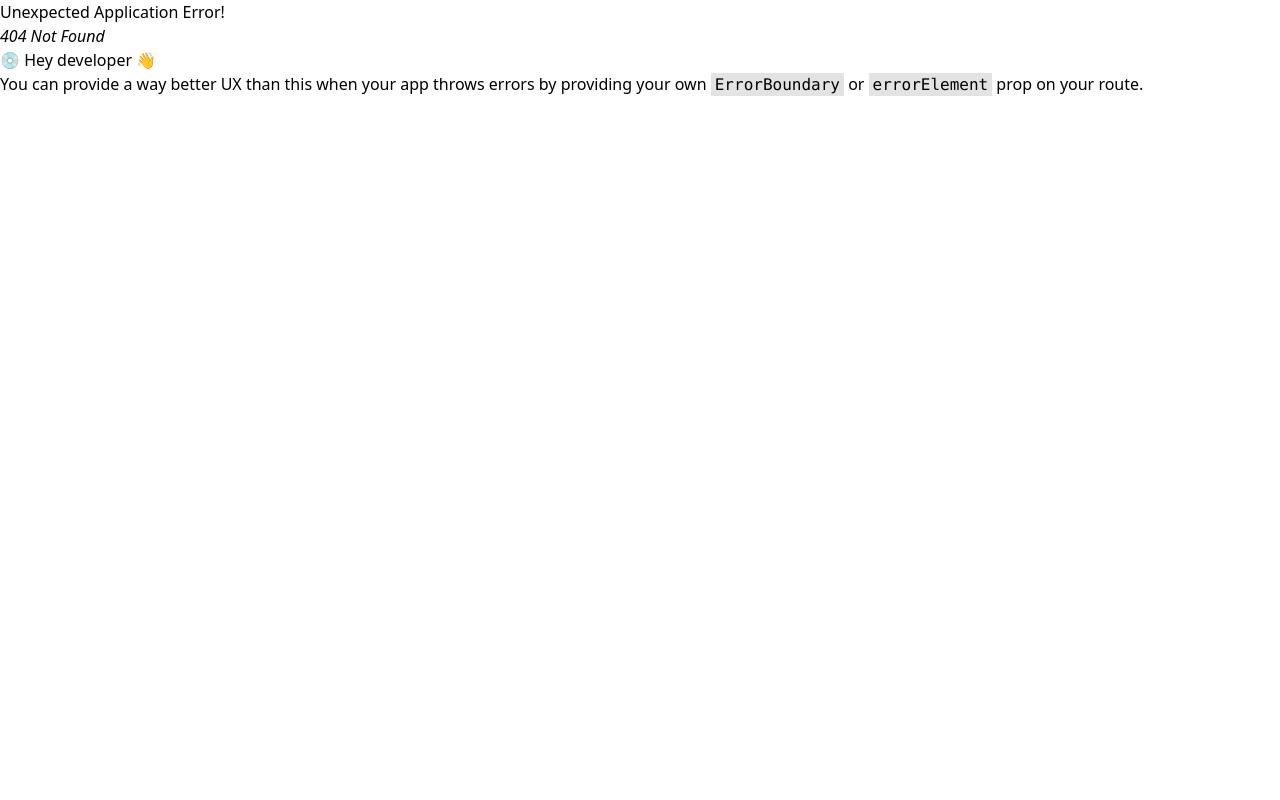
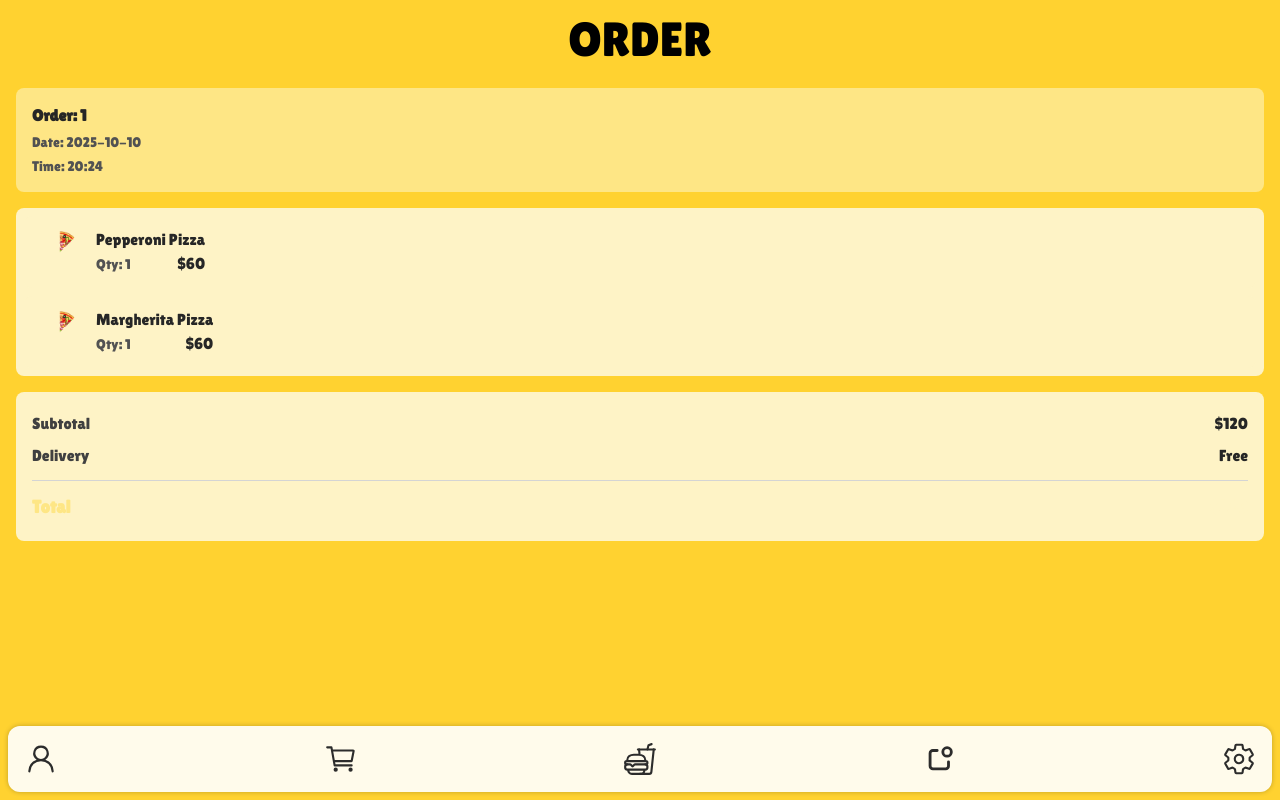
Before and after one commit to mahdibaderloo/fastfood, a React (Vite) app: page /orders/1 in a window 1280 px wide. Before the commit this address had no page. Built offline with nearby package versions, Linux system fonts and the light colour scheme.

Commit message:
add Order component

```diff
--- a/src/App.tsx
+++ b/src/App.tsx
@@ -14,6 +14,7 @@ import Favorites from "./pages/Favorites.js";
 import Wallet from "./pages/Wallet.js";
 import Address from "./pages/Address.js";
 import Support from "./pages/Support.js";
+import Order from "./pages/Order.js";
 
 const queryClient = new QueryClient();
 
@@ -24,6 +25,7 @@ const router = createBrowserRouter([
       { path: "/", element: <Menu /> },
       { path: "/dashboard", element: <Dashboard /> },
       { path: "/orders", element: <Orders /> },
+      { path: "/orders/:orderId", element: <Order /> },
       { path: "/favorites", element: <Favorites /> },
       { path: "/wallet", element: <Wallet /> },
       { path: "/address", element: <Address /> },
--- a/src/features/order/OrderItem.tsx
+++ b/src/features/order/OrderItem.tsx
@@ -1,10 +1,15 @@
 import { CgChevronRight } from "react-icons/cg";
+import { Link } from "react-router-dom";
 
 import pizza from "../../data/images/loading-1.png";
 
 function OrderItem() {
   return (
-    <li className="bg-amber-100 rounded-lg p-3 relative flex flex-col justify-between">
+    <li className="rounded-lg">
+      <Link
+        to={`/orders/4738929`}
+        className="bg-amber-100 rounded-lg p-3 relative flex flex-col justify-between hover:bg-amber-200/70"
+      >
         <div className="flex justify-between text-neutral-800">
           <p>Order: 4738929</p>
           <p>$120</p>
@@ -19,6 +24,7 @@ function OrderItem() {
             <CgChevronRight size={30} color="#525252" />
           </p>
         </div>
+      </Link>
     </li>
   );
 }
--- a/src/pages/Order.tsx
+++ b/src/pages/Order.tsx
@@ -0,0 +1,107 @@
+import { useNavigate, useParams } from "react-router-dom";
+import Header from "../components/Header";
+import { CgChevronLeft } from "react-icons/cg";
+import pizza from "../data/images/loading-1.png";
+
+function Order() {
+  const navigate = useNavigate();
+  const { orderId } = useParams();
+
+  // Mock data for the order detail page
+  const order = {
+    id: orderId ?? "4738929",
+    date: "2025-10-10",
+    time: "20:24",
+    items: [
+      { id: 1, name: "Pepperoni Pizza", qty: 1, price: 60, image: pizza },
+      { id: 2, name: "Margherita Pizza", qty: 1, price: 60, image: pizza },
+    ],
+    deliveryFee: 0,
+  };
+
+  const subtotal = order.items.reduce((sum, it) => sum + it.price * it.qty, 0);
+  const total = subtotal + order.deliveryFee;
+
+  return (
+    <>
+      <Header pContent="ORDER" />
+      {/* <button
+          aria-label="Back"
+          className="absolute left-4 top-1/2 -translate-y-1/2 p-1 rounded-md hover:bg-amber-200/60 dark:hover:bg-neutral-700"
+          onClick={() => navigate(-1)}
+        >
+          <CgChevronLeft
+            size={28}
+            className="text-neutral-800 dark:text-amber-300"
+          />
+        </button> */}
+
+      <main className="p-4 pt-22 h-screen overflow-y-scroll">
+        <section className="bg-amber-200 rounded-lg p-4 text-neutral-800">
+          <p className="font-semibold">Order: {order.id}</p>
+          <p className="text-sm text-neutral-600 mt-1">Date: {order.date}</p>
+          <p className="text-sm text-neutral-600 mt-1">Time: {order.time}</p>
+        </section>
+
+        <section className="mt-4 bg-amber-100 rounded-lg">
+          <ul className="flex flex-col gap-2 p-2">
+            {order.items.map((it) => (
+              <li
+                key={it.id}
+                className="bg-amber-100 dark:bg-neutral-800 rounded-lg p-3 flex items-center justify-between"
+              >
+                <div className="flex items-center gap-3">
+                  <img
+                    src={it.image}
+                    alt={it.name}
+                    className="w-12 h-12 rounded-md"
+                  />
+                  <div>
+                    <p className="text-neutral-800 dark:text-amber-100">
+                      {it.name}
+                    </p>
+                    <div className="flex items-center justify-between">
+                      <p className="text-sm text-neutral-600 dark:text-amber-200">
+                        Qty: {it.qty}
+                      </p>
+                      <p className="text-neutral-800 dark:text-amber-200 font-medium">
+                        ${it.price * it.qty}
+                      </p>
+                    </div>
+                  </div>
+                </div>
+              </li>
+            ))}
+          </ul>
+        </section>
+
+        {/* Summary */}
+        <section className="bg-amber-100 dark:bg-neutral-800 rounded-lg p-4 mt-4 text-neutral-800 dark:text-amber-100">
+          <div className="flex justify-between py-1">
+            <span className="text-neutral-700 dark:text-amber-200">
+              Subtotal
+            </span>
+            <span>${subtotal}</span>
+          </div>
+          <div className="flex justify-between py-1">
+            <span className="text-neutral-700 dark:text-amber-200">
+              Delivery
+            </span>
+            <span>
+              {order.deliveryFee === 0 ? "Free" : `$${order.deliveryFee}`}
+            </span>
+          </div>
+          <div className="h-px bg-neutral-300 dark:bg-neutral-700 my-2" />
+          <div className="flex justify-between py-1 text-lg font-semibold">
+            <span className="text-amber-200">Total</span>
+            <span className="text-amber-100">${total}</span>
+          </div>
+        </section>
+
+        <div className="w-full h-16"></div>
+      </main>
+    </>
+  );
+}
+
+export default Order;
```
Lines whose indentation alone changed are shown as unchanged.
